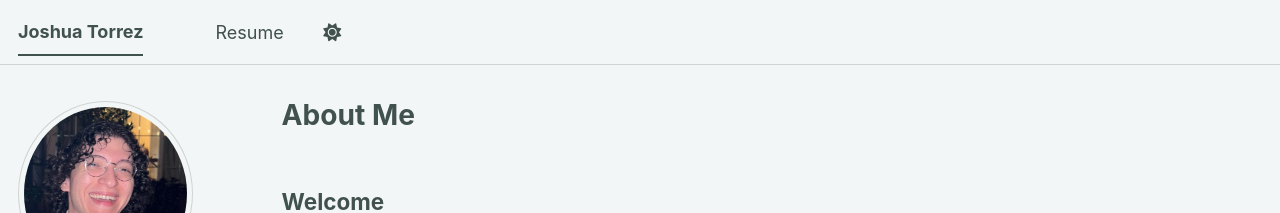
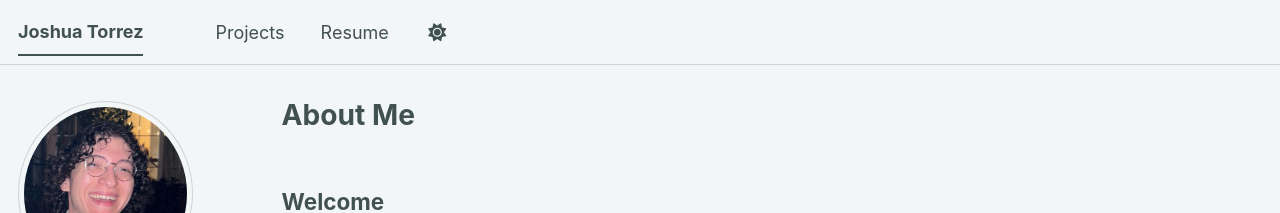
Before and after one commit to josh-torrez/josh-torrez.github.io, a Jekyll site: the page built from _pages/about.md, in a window 1280 px wide. Shown: the top 213 px of the page. Built offline with Jekyll 4.4.1, drawn with Linux system fonts in a browser that asks for light colours; a script bundle is joined from its source files by our own code; library files that are not in the unit come from our copies.

Commit message:
re-enable projects tab in navi bar

```diff
--- a/_data/navigation.yml
+++ b/_data/navigation.yml
@@ -1,5 +1,8 @@
 # Main navigation links
 
 main:
+  - title: "Projects"
+    url: /portfolio/
+
   - title: "Resume"
     url: /cv/
```
